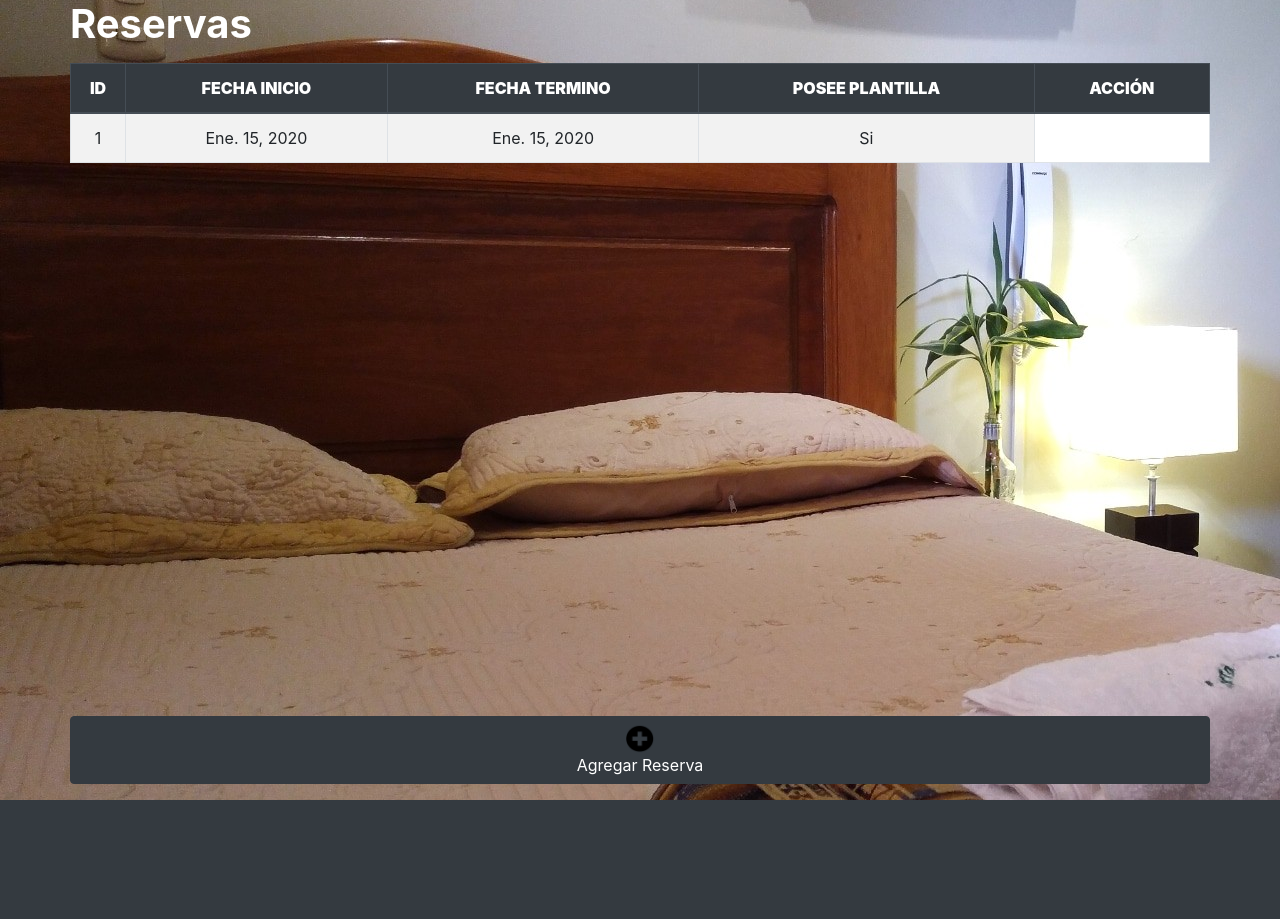
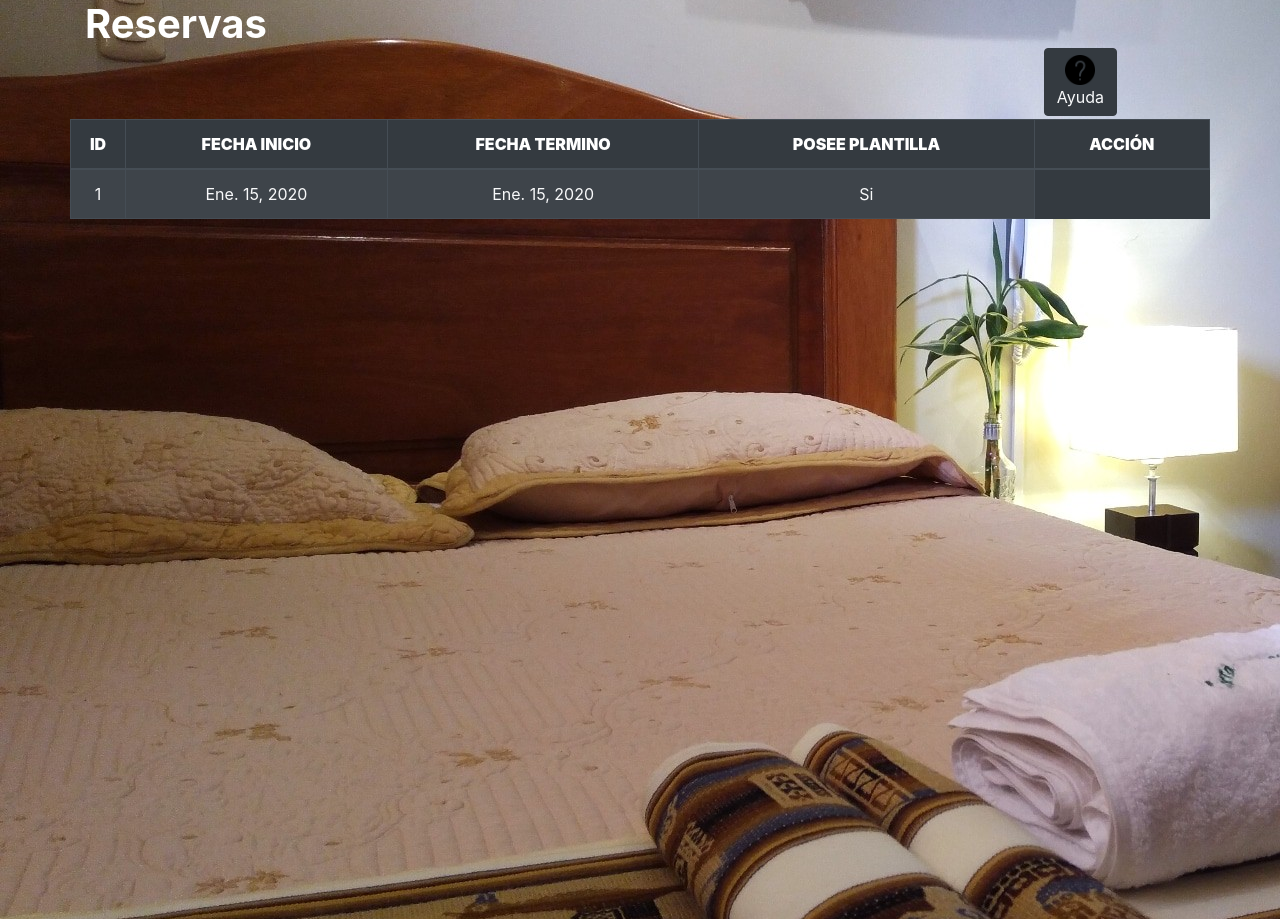
Before and after one commit to DynamicProphet/Hostal_Do-a_Clarita, a Django app: template proyectoHostal/templates/reserva/ver_reservas.html in a window 1280 px wide. Shown: the part 56-975 px from the top of the page. Before the commit the page ends 856 px from the top, so only its background shows below. Run offline with Django 3.2, Linux system fonts and the light colour scheme; the template is opened without the code that fills it: values that come from a table or form of the project are taken from there, others are empty; tables that the repository leaves empty hold one stand-in row (values such as "Sample post"); some libraries are stand-ins or nearby versions.

Commit message:
homologación de tablas y modal de ayuda para reservas

```diff
--- a/proyectoHostal/templates/reserva/ver_reservas.html
+++ b/proyectoHostal/templates/reserva/ver_reservas.html
@@ -6,11 +6,23 @@
 {% block img_bg %} class= "fondo" style="background-image:url({% static 'img/background/img-home2.jpg' %})" {% endblock %}
 {% block content %}
 <div class="container h-100">
+    <div class="row w-100">
+        <div class="col-6">
+            <h1 style="margin-bottom: 15px; color:white;"><b>Reservas</b></h1>
+        </div>
+        <div class="col-6">
+            <div class="div px-5 pt-5" role="group">
+                <a class="btn btn-dark text-light float-right" role="button" data-toggle="modal" data-target="#ayudaModal" style="margin-bottom:3px;">
+                    <img src="{% static 'img/icono-help.png' %}" alt="Ayuda" width="30px" height="30px"><br>
+                    Ayuda
+                </a>
+            </div>
+        </div>
+    </div>
     <div class="row justify-content-center h-100">
         <section class="w-100">
-            <h1 style="margin-bottom: 15px; color:white;"><b>Reservas</b></h1>
             <div class="table-wrapper-scroll-y my-custom-scrollbar">
-                <table class="table table-bordered table-striped mb-0 table-style">
+                <table class="table table-bordered table-striped table-dark text-light mb-0 table-style">
                     <thead class="thead-dark">
                         <tr>
                             <th style="width: 55px;"><b>ID</b></th>
@@ -50,11 +62,38 @@
                     </tbody>
                 </table>
             </div>
-            <a class="btn btn-dark w-100" style="margin-top: 3px;" href="/reserva/realizar-reserva/">
-                <img src="{% static 'img/icono-agregar.png' %}" alt="Add-Reserva" width="30px" height="30px"><br>
-                Agregar Reserva
-            </a>
+            {% if user.groups.all.0|upper == "CLIENTE" %}
+                <a class="btn btn-dark w-100" style="margin-top: 3px;" href="/reserva/realizar-reserva/">
+                    <img src="{% static 'img/icono-agregar.png' %}" alt="Add-Reserva" width="30px" height="30px"><br>
+                    Agregar Reserva
+                </a>
+            {% endif %}
         </section>
     </div>
 </div>
+<div class="modal fade" id="ayudaModal" tabindex="-1" role="dialog" aria-labelledby="exampleModalLabel"
+    aria-hidden="true">
+    <div class="modal-dialog" role="document">
+        <div class="modal-content bg-dark text-light">
+            <div class="modal-header">
+                <h5 class="modal-title" id="exampleModalLabel">Ayuda:</h5>
+                <button type="button" class="close" data-dismiss="modal" aria-label="Close">
+                    <span aria-hidden="true">&times;</span>
+                </button>
+            </div>
+            <div class="modal-body">
+                <p>- Desde esta ventana puede administrar las reservas:</p>
+                <p>- Para agregar una nueva reserva presione el botón de 'Agregar Reserva' y rellene el formulario.
+                </p>
+                <p>- Para editar una reserva presione el boton de editar correspondiente al registro que desee
+                    editar.</p>
+                <p> - Para cancelar una reserva presione el boton de cancelar correspondiente al registro, para
+                    este paso hace falta aceptar el mensaje de confirmación.</p>
+            </div>
+            <div class="modal-footer">
+                <button type="button" class="btn btn-danger" data-dismiss="modal">Cerrar</button>
+            </div>
+        </div>
+    </div>
+</div>
 {% endblock %}
```
